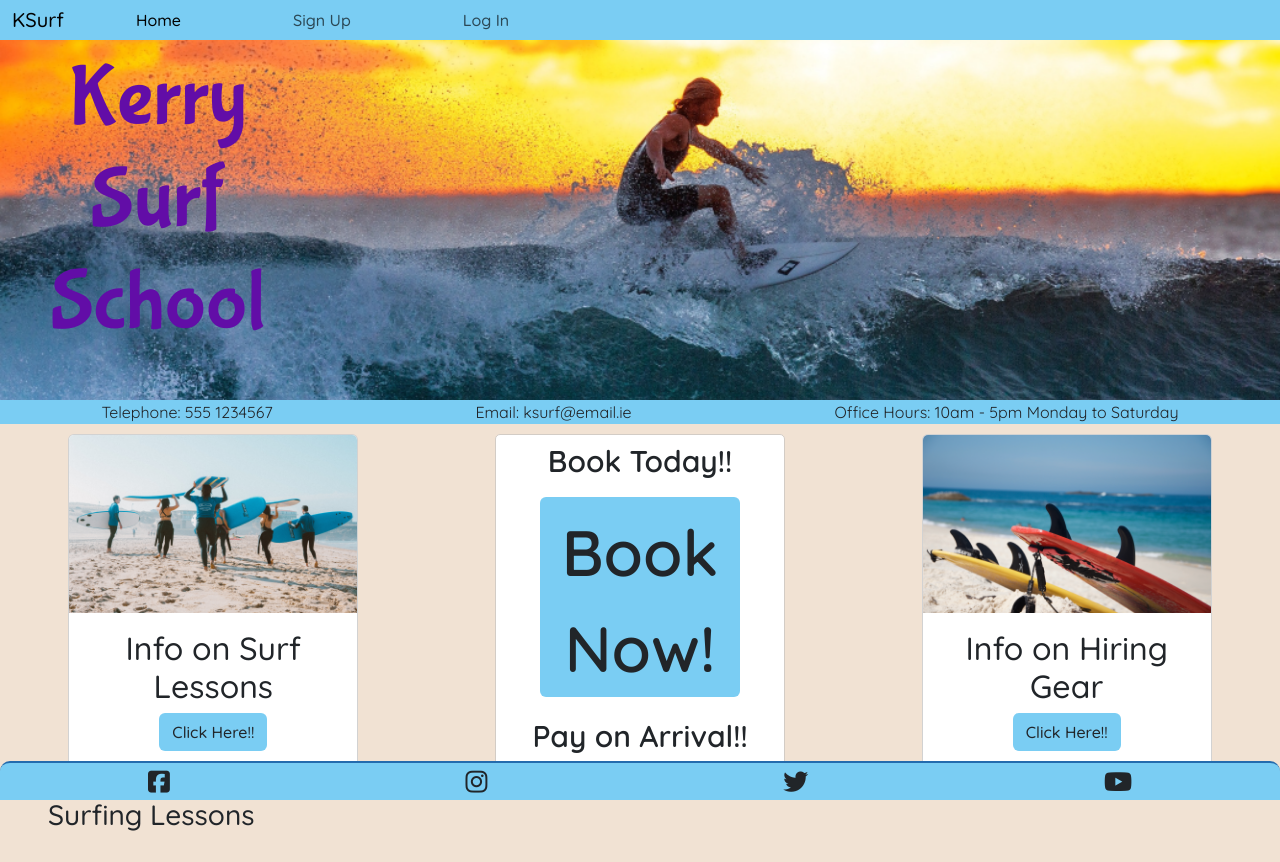
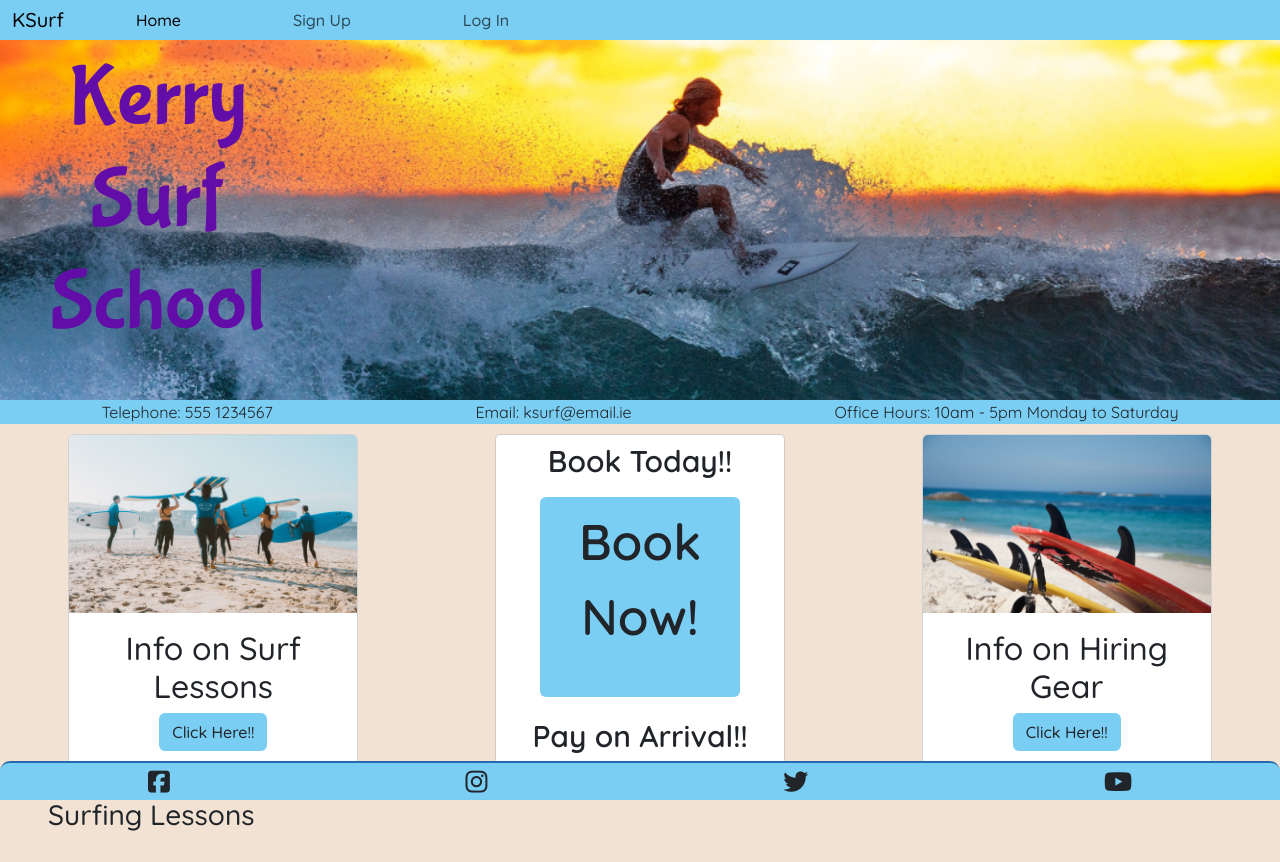
Before and after one commit to fenton1000/mf-portfolio-four-kerry-surf-school, a Django app: page / in a window 1280 px wide. Shown: the top 862 px of the page. Run offline with Django 3.2, Linux system fonts and the light colour scheme; some libraries are stand-ins or nearby versions.

Commit message:
Fix book now font-size bug

```diff
--- a/static/styles.css
+++ b/static/styles.css
@@ -170,4 +170,9 @@ footer li a {
     .text-height-action {
         font-size: 30px;
     }
+
+    #book-now {
+
+        font-size: 50px;
+    }
 }
```
